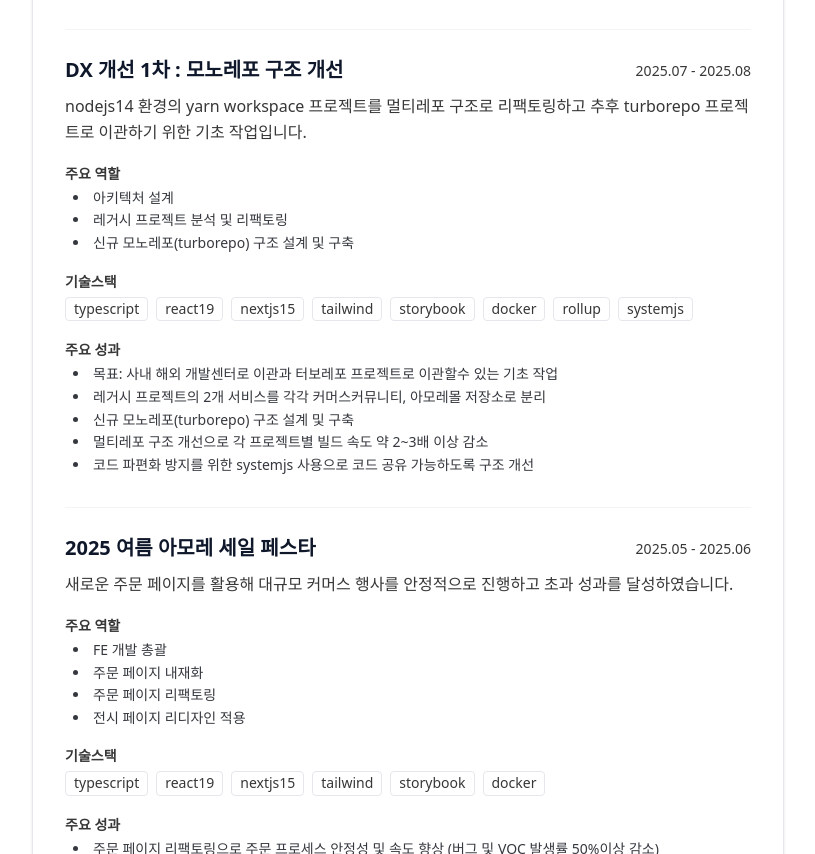
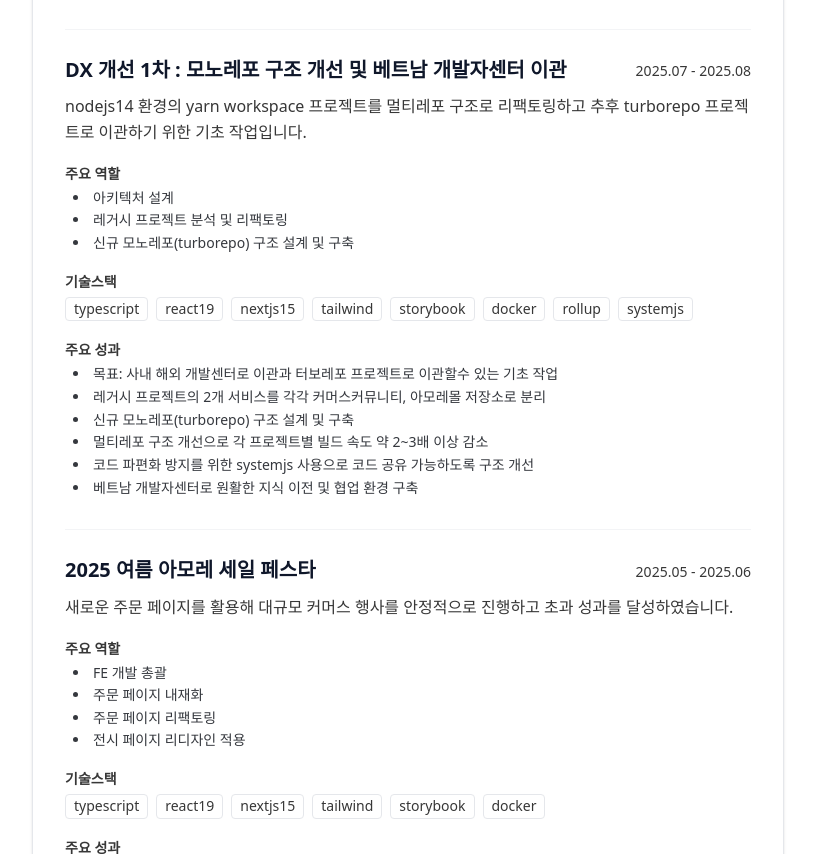
Before and after one commit to majac6/majac6.github.io, a Gatsby site: page /professional-experience in a window 1280 px wide. Shown: the part 1354-2208 px from the top of the page, without its empty margins (232-1047 px from the left). Built offline with nearby package versions, Linux system fonts and the light colour scheme; Gatsby itself is replaced by a stand-in of ours; some packages are replaced by stand-ins of ours.

Commit message:
이력서 내용 보완

```diff
--- a/src/pages/professional-experience.js
+++ b/src/pages/professional-experience.js
@@ -37,7 +37,7 @@ const PROFESSIONAL_EXPERIENCES = [
       },
       ,
       {
-        name: 'DX 개선 1차 : 모노레포 구조 개선',
+        name: 'DX 개선 1차 : 모노레포 구조 개선 및 베트남 개발자센터 이관',
         duration: '2025.07 - 2025.08',
         description:
           'nodejs14 환경의 yarn workspace 프로젝트를 멀티레포 구조로 리팩토링하고 추후 turborepo 프로젝트로 이관하기 위한 기초 작업입니다.',
@@ -49,6 +49,7 @@ const PROFESSIONAL_EXPERIENCES = [
           '신규 모노레포(turborepo) 구조 설계 및 구축',
           '멀티레포 구조 개선으로 각 프로젝트별 빌드 속도 약 2~3배 이상 감소',
           '코드 파편화 방지를 위한 systemjs 사용으로 코드 공유 가능하도록 구조 개선',
+          '베트남 개발자센터로 원활한 지식 이전 및 협업 환경 구축',
         ],
       },
       {
```
